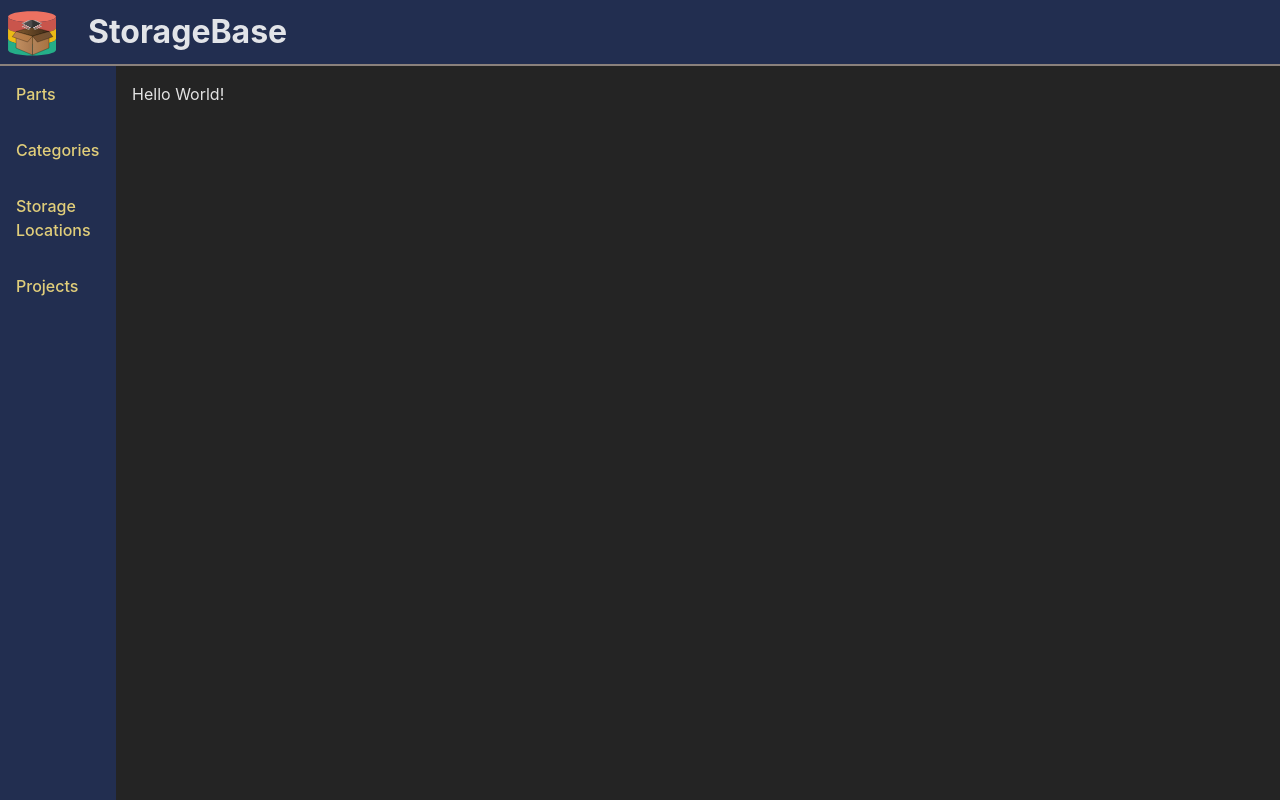
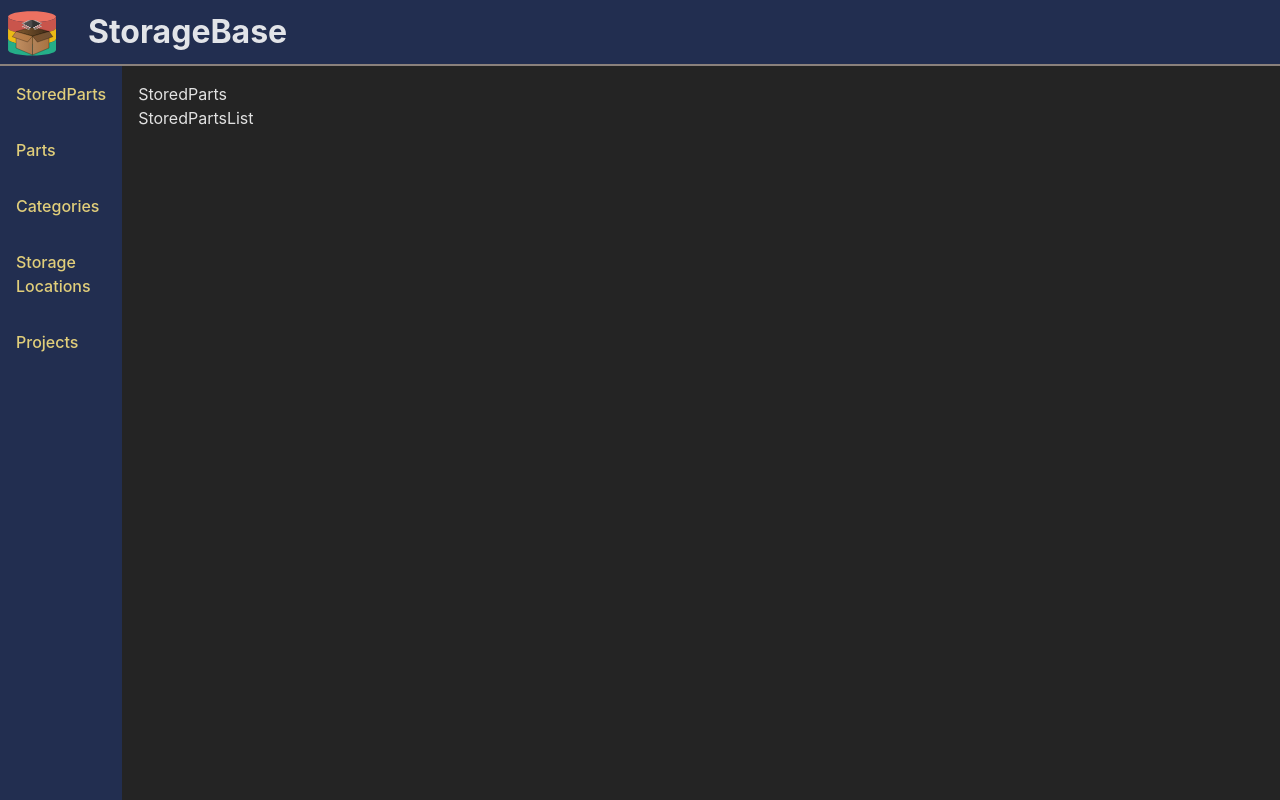
Before and after one commit to 8-Lambda-8/StorageBase, a Vue app: page / in a window 1280 px wide. Built offline with nearby package versions, Linux system fonts and the light colour scheme.

Commit message:
added vue router

```diff
--- a/package.json
+++ b/package.json
@@ -10,7 +10,8 @@
   },
   "dependencies": {
     "firebase": "^9.14.0",
-    "vue": "^3.2.37"
+    "vue": "^3.2.37",
+    "vue-router": "^4.1.6"
   },
   "devDependencies": {
     "@vitejs/plugin-vue": "^3.0.0",
--- a/src/App.vue
+++ b/src/App.vue
@@ -1,23 +1,29 @@
 <script setup lang="ts">
+
 </script>
 
 <template>
-  <header >
-    <img class="logo" src="/storagebase.svg"/>
+  <header>
+    <img class="logo" src="/storagebase.svg" />
     <h1>StorageBase</h1>
   </header>
   <div>
     <nav>
-      <a href="/">Parts</a>
-      <a href="/categories">Categories</a>
-      <a href="/storage">Storage Locations</a>
-      <a href="/projects">Projects</a>
+      <router-link to="/">StoredParts</router-link>
+      <router-link to="/parts">Parts</router-link>
+      <router-link to="/categories">Categories</router-link>
+      <router-link to="/storage">Storage Locations</router-link>
+      <router-link to="/projects">Projects</router-link>
     </nav>
-    <main>
-      <div>Hello World!</div>
-    </main>
+    <router-view />
   </div>
 </template>
 
 <style scoped>
+.routerChild {
+  height: 100%;
+  width: 100%;
+  padding: 1rem;
+  box-sizing: border-box;
+}
 </style>
--- a/src/main.ts
+++ b/src/main.ts
@@ -1,5 +1,25 @@
 import { createApp } from "vue";
+import { createRouter, createWebHistory } from "vue-router";
 import "./style.scss";
 import App from "./App.vue";
 
-createApp(App).mount("#app");
+const routes = [
+  { path: "/", name: "StoredParts", component: () => import("./views/StoredParts.vue") },
+  { path: "/parts", name: "Parts", component: () => import("./views/Parts.vue") },
+  { path: "/categories", name: "Categories", component: () => import("./views/Categories.vue") },
+  {
+    path: "/storage",
+    name: "Storage Locations",
+    component: () => import("./views/Storage.vue"),
+  },
+  { path: "/projects", name: "Projects", component: () => import("./views/Projects.vue") },
+];
+
+const app = createApp(App);
+export const router = createRouter({
+  history: createWebHistory(),
+  routes,
+});
+
+app.use(router);
+app.mount("#app");
```
Also changed, not shown: src/views/Storage.vue (renamed from src/views/StorageLocations.vue), 1 other file (tests, documents, lock files or other folders).
